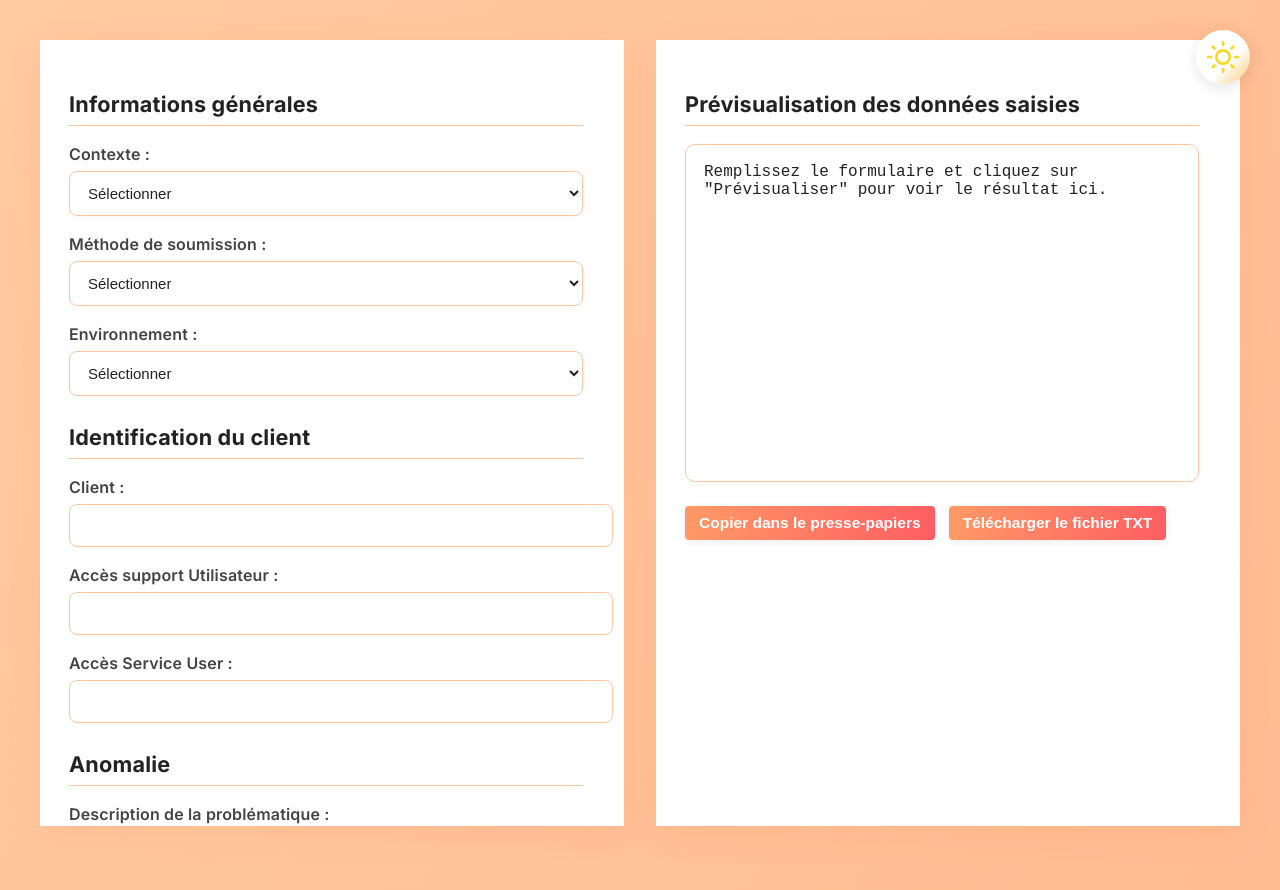
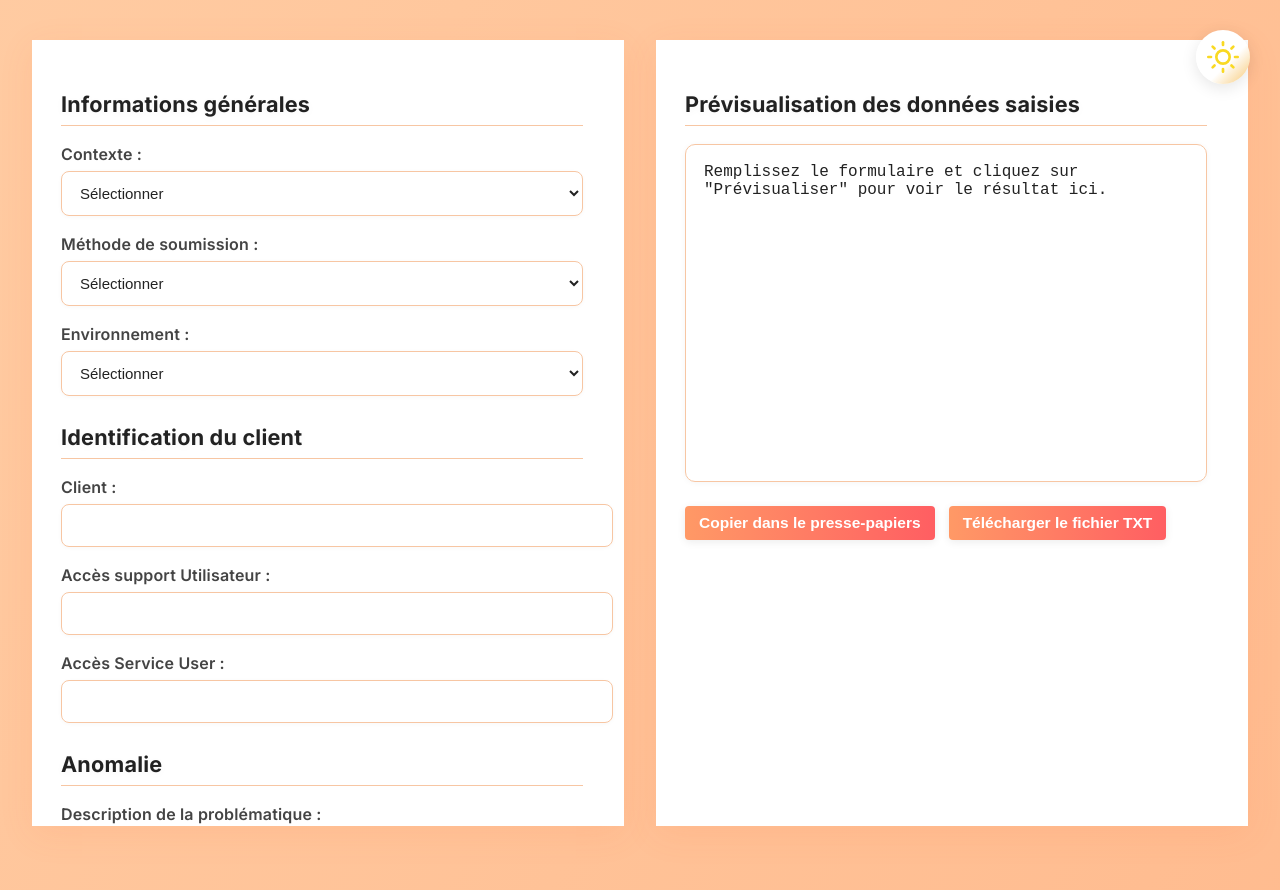
Before and after one commit to Frouk91/Neotouch, a plain HTML site: page index.html in a window 1280 px wide. Drawn offline with Linux system fonts and the light colour scheme.

Commit message:
Add files via upload

```diff
--- a/index.html
+++ b/index.html
@@ -61,12 +61,18 @@
       overflow-x: hidden;
     }
     .container{
-      max-width:1200px;
+		width: 95vw;
+		max-width: 1800px;
 		margin:0 auto;
 		display:flex;
 		flex-wrap:wrap;
 		gap:32px;
 		justify-content:center;
+	}
+@media (min-width: 1800px) {
+  .container {
+    max-width: 95vw;
+  }
 }
     #formulaire,#previsualisation{
       flex:1 1 400px;
```
Lines whose indentation alone changed are shown as unchanged.
